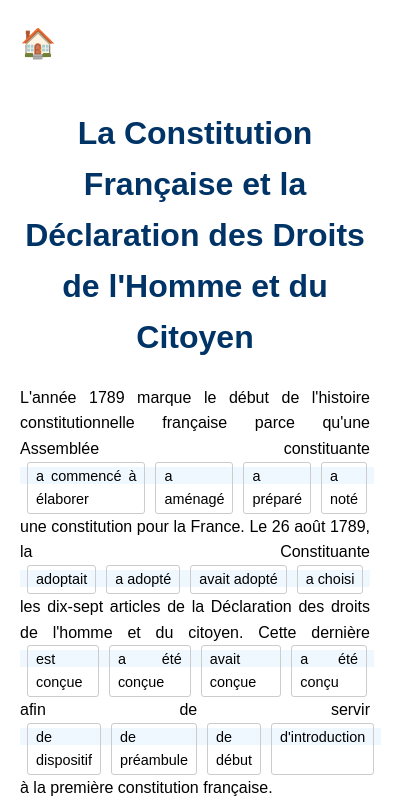
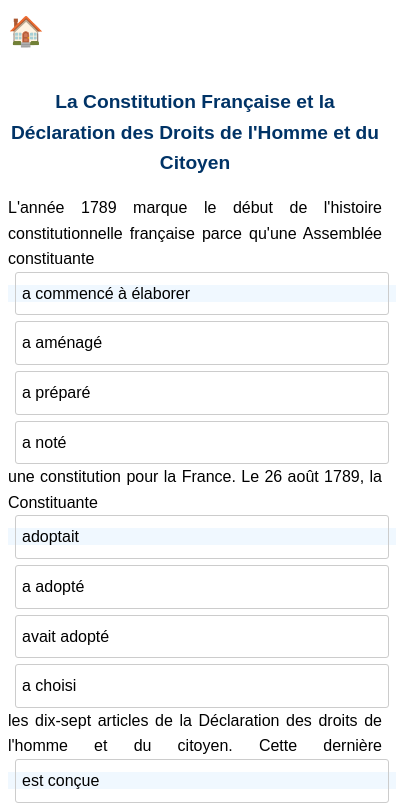
Before and after one commit to edwardtanguay/karlheinz001, a plain HTML site: page Claude ex.voc.01 def.html in a window 390 px wide. Shown: the top 806 px of the page, 418 px wide, since content can reach past the window. Drawn offline with Linux system fonts and the light colour scheme.

Commit message:
make exercise page responsive

```diff
--- a/Claude ex.voc.01 def.html
+++ b/Claude ex.voc.01 def.html
@@ -3,6 +3,7 @@
 <head>
     <meta charset="UTF-8">
     <title>La Constitution Française - Quiz Interactif</title>
+    <meta name="viewport" content="width=device-width, initial-scale=1.0">
     <style>
         body {
             font-family: Arial, sans-serif;
@@ -80,6 +81,43 @@
         }
         #reset:hover {
             background-color: #002244;
+        }
+        /* Responsive styles */
+        @media (max-width: 600px) {
+            body {
+                padding: 8px;
+                font-size: 1em;
+            }
+            h1 {
+                font-size: 1.2em;
+                padding: 0 2px;
+            }
+            .options {
+                flex-direction: column;
+                gap: 6px;
+                width: 100%;
+            }
+            .option {
+                font-size: 1em;
+                padding: 8px 6px;
+                width: 100%;
+                box-sizing: border-box;
+                text-align: left;
+            }
+            #reset {
+                width: 100%;
+                font-size: 1em;
+                padding: 12px 0;
+            }
+            #score {
+                font-size: 1em;
+            }
+            .section {
+                margin-top: 10px;
+            }
+            p {
+                margin-bottom: 14px;
+            }
         }
     </style>
 </head>
```
